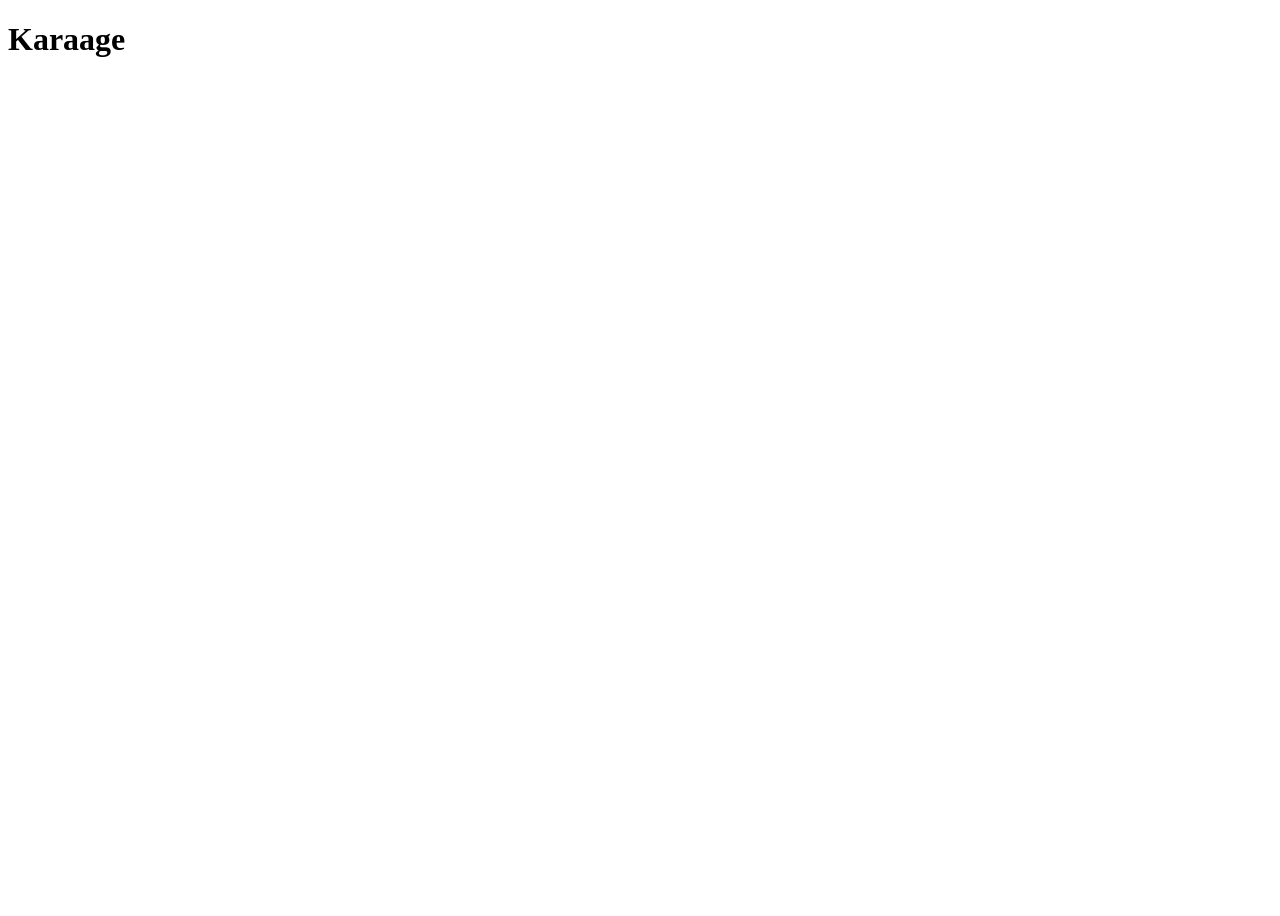
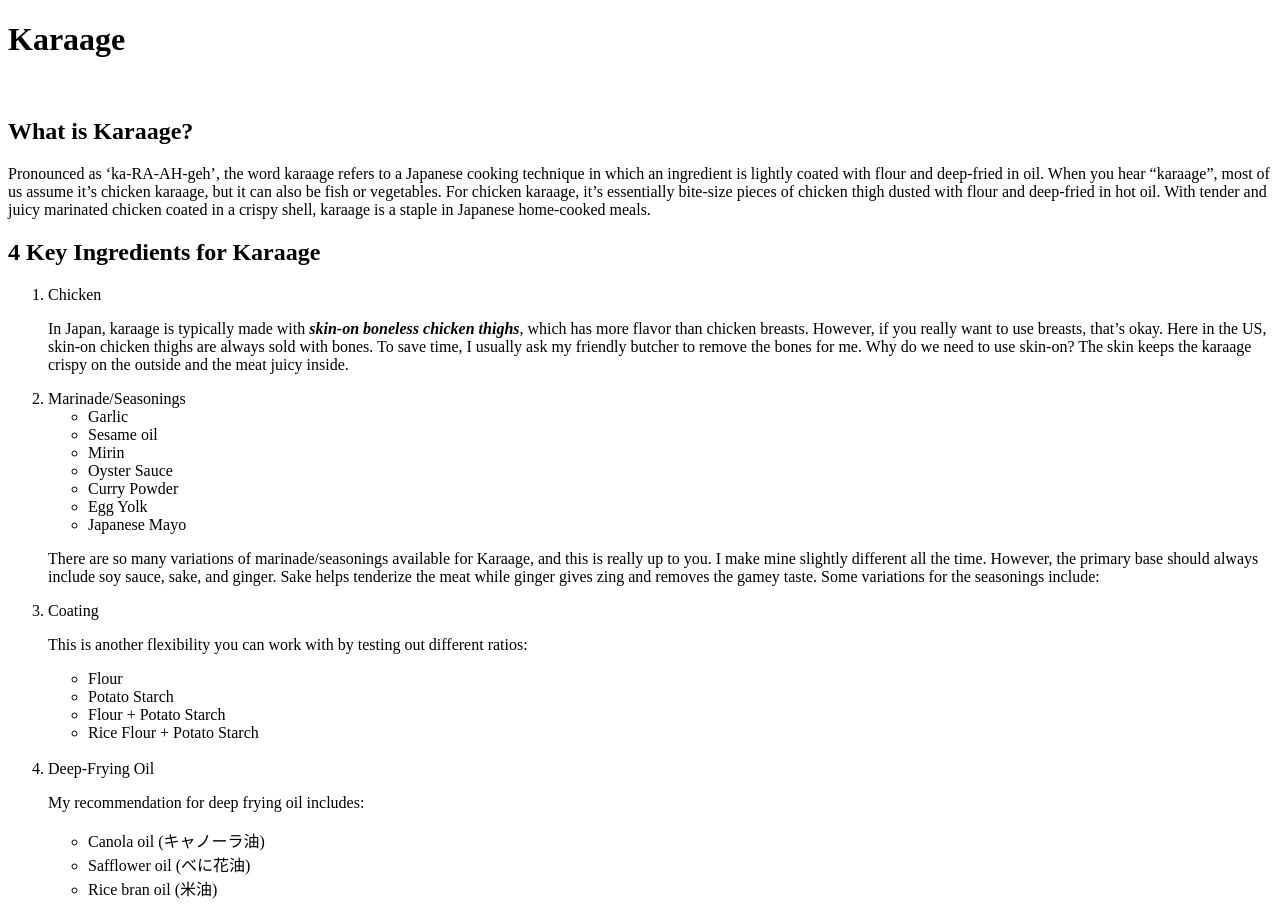
Before and after one commit to jakeTran42/odin-projects, a plain HTML site: page Foundation/odin-recipe-project/recipes/karaage.html in a window 1280 px wide. Before the commit the page ends 800 px from the top, so only its background shows below. Drawn offline with Linux system fonts and the light colour scheme.

Commit message:
Complete karaage recipe page and add README

```diff
--- a/Foundation/odin-recipe-project/recipes/karaage.html
+++ b/Foundation/odin-recipe-project/recipes/karaage.html
@@ -1,12 +1,73 @@
 <!DOCTYPE html>
 <html lang="en">
   <head>
-  <meta charset="UTF-8">
-  <meta http-equiv="X-UA-Compatible" content="IE=edge">
-  <meta name="viewport" content="width=device-width, initial-scale=1.0">
+    <meta charset="UTF-8" />
+    <meta http-equiv="X-UA-Compatible" content="IE=edge" />
+    <meta name="viewport" content="width=device-width, initial-scale=1.0" />
     <title>Karaage</title>
   </head>
   <body>
     <h1>Karaage</h1>
+    <br />
+    <h2>What is Karaage?</h2>
+    <p>
+      Pronounced as ‘ka-RA-AH-geh’, the word karaage refers to a Japanese
+      cooking technique in which an ingredient is lightly coated with flour and
+      deep-fried in oil. When you hear “karaage”, most of us assume it’s chicken
+      karaage, but it can also be fish or vegetables. For chicken karaage, it’s
+      essentially bite-size pieces of chicken thigh dusted with flour and
+      deep-fried in hot oil. With tender and juicy marinated chicken coated in a
+      crispy shell, karaage is a staple in Japanese home-cooked meals.
+    </p>
+
+    <h2>4 Key Ingredients for Karaage</h2>
+    <ol>
+      <li>Chicken</li>
+      <p>
+        In Japan, karaage is typically made with <strong><em>skin-on boneless chicken
+          thighs</em></strong>, which has more flavor than chicken breasts. However, if you
+        really want to use breasts, that’s okay. Here in the US, skin-on chicken
+        thighs are always sold with bones. To save time, I usually ask my
+        friendly butcher to remove the bones for me. Why do we need to use
+        skin-on? The skin keeps the karaage crispy on the outside and the meat
+        juicy inside.
+      </p>
+      <li>Marinade/Seasonings</li>
+      <ul>
+        <li>Garlic</li>
+        <li>Sesame oil</li>
+        <li>Mirin</li>
+        <li>Oyster Sauce</li>
+        <li>Curry Powder</li>
+        <li>Egg Yolk</li>
+        <li>Japanese Mayo</li>
+      </ul>
+      <p>
+        There are so many variations of marinade/seasonings available for
+        Karaage, and this is really up to you. I make mine slightly different
+        all the time. However, the primary base should always include soy sauce,
+        sake, and ginger. Sake helps tenderize the meat while ginger gives zing
+        and removes the gamey taste. Some variations for the seasonings include:
+      </p>
+      <li>Coating</li>
+      <p>
+        This is another flexibility you can work with by testing out different
+        ratios:
+      </p>
+      <ul>
+        <li>Flour</li>
+        <li>Potato Starch</li>
+        <li>Flour + Potato Starch</li>
+        <li>Rice Flour + Potato Starch</li>
+      </ul>
+      <br />
+      <li>Deep-Frying Oil</li>
+      <p>My recommendation for deep frying oil includes:</p>
+      <ul>
+        <li>Canola oil (キャノーラ油)</li>
+        <li>Safflower oil (べに花油)</li>
+        <li>Rice bran oil (米油)</li>
+      </ul>
+    </ol>
   </body>
 </html>
```
Also changed, not shown: Foundation/odin-recipe-project/README.md (added). Lines whose indentation alone changed are shown as unchanged.
